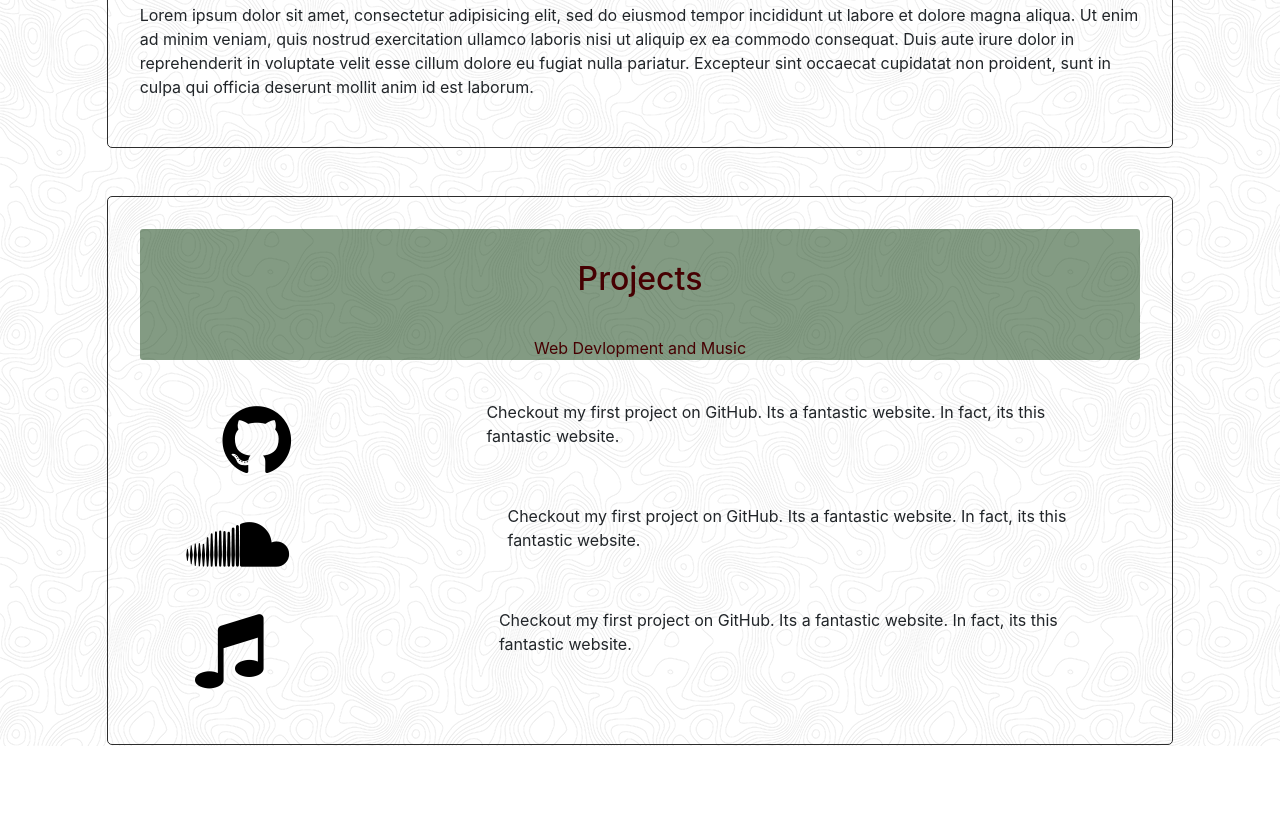
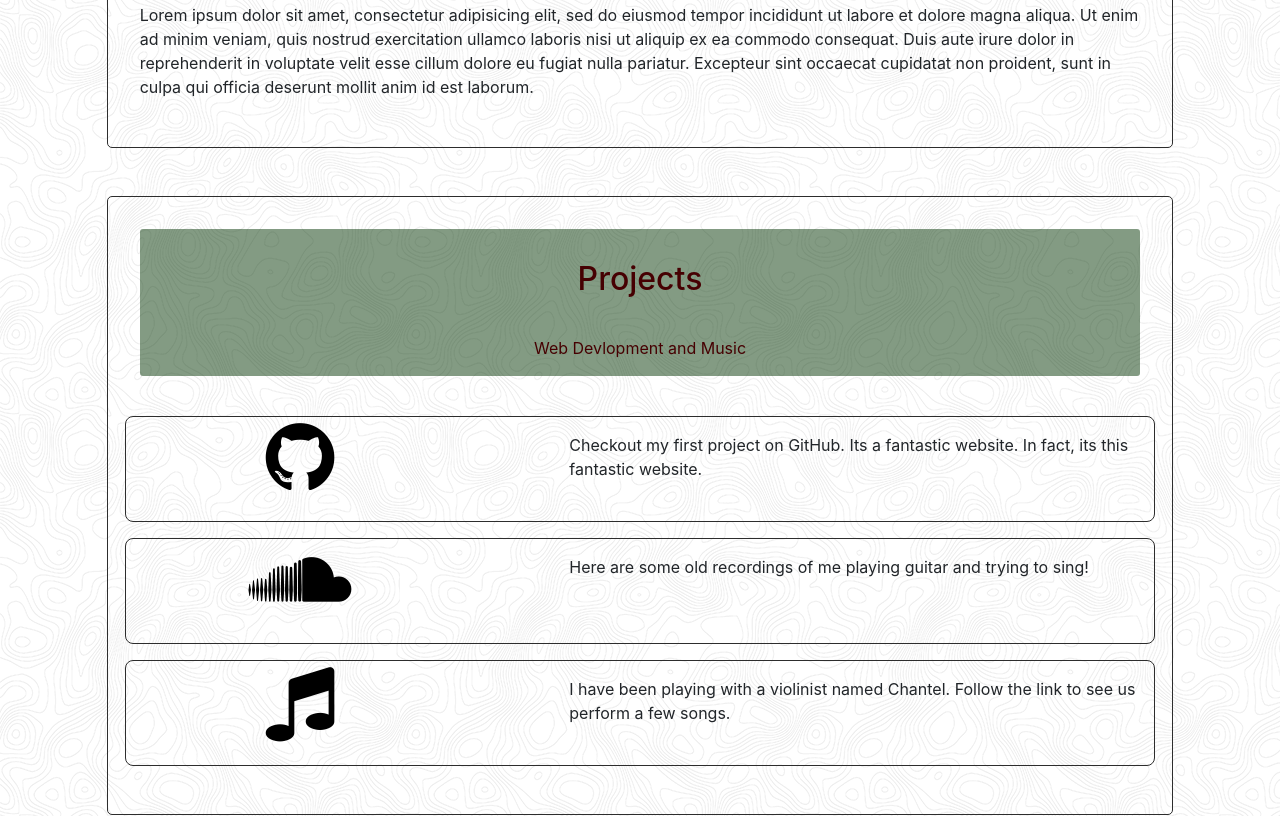
Before and after one commit to GuitarOTronic/PersonalSite, a plain HTML site: page index.html in a window 1280 px wide. Shown: the part 1113-1929 px from the top of the page. Before the commit the page ends 1859 px from the top, so only its background shows below. Drawn offline with nearby package versions, Linux system fonts and the light colour scheme.

Commit message:
positioning and details

```diff
--- a/index.html
+++ b/index.html
@@ -28,8 +28,8 @@
 <!-- NavBar -->
         <nav class="col-2 nav flex-column ">
           <a class="navbar-link testy" href="#1"> Home</a>
-          <a class="navbar-link testy" href="#2"> About</a>
-          <a class="navbar-link testy" href="#3"> Projects</a>
+          <a class="navbar-link testy" href="#about"> About</a>
+          <a class="navbar-link testy" href="#projects"> Projects</a>
         </nav>
 <!-- SLIDE SHOW -->
         <div class="col">
@@ -55,6 +55,7 @@
 <!-- About -->
 
       <div class="row  padUp ">
+        <a name='about'></a>
         <div class="col-10 about center">
           <div class="buff  center">
             <h2>About</h2>
@@ -67,25 +68,30 @@
 <!-- Projects -->
 
       <div class="row  padUp ">
+        <a name='projects'></a>
         <div class="col-10 about center">
           <div class="buff center">
             <h2>Projects</h2>
             <p class="proj">Web Devlopment and Music</p>
           </div>
           <!-- GitHub Proj1 -->
-          <div class="row">
-            <a class="git center" href="https://github.com/GuitarOTronic/PersonalSite"><i class="fa fa-github fa-5x col center" aria-hidden="true"></i></a>
-            <p class="col-7 readme center">Checkout my first project on GitHub. Its a fantastic website. In fact, its this fantastic website.</p>
+          <div class="row bord">
+            <a class="git center" href="https://github.com/GuitarOTronic/PersonalSite">
+              <i class="fa fa-github fa-5x  center" aria-hidden="true"></i>
+            </a>
+            <p class="col-7 readme ">Checkout my first project on GitHub. Its a fantastic website. In fact, its this fantastic website.</p>
           </div>
-          <div class="row">
-            <a class="git center" href="https://soundcloud.com/seans-octopus-farm"><i class="fa fa-soundcloud fa-5x" aria-hidden="true"></i>
+          <div class="row bord">
+            <a class="git center" href="https://soundcloud.com/seans-octopus-farm">
+              <i class="fa fa-soundcloud fa-5x center" aria-hidden="true"></i>
+            </a>
+            <p class="col-7 readme ">Here are some old recordings of me playing guitar and trying to sing!</p>
+          </div>
+          <div class="row bord">
+            <a class="git center" href="https://www.seanandchantel.com/gallery/">
+              <i class="fa fa-music fa-5x center" aria-hidden="true"></i>
               </a>
-            <p class="col-7 readme center">Checkout my first project on GitHub. Its a fantastic website. In fact, its this fantastic website.</p>
-          </div>
-          <div class="row">
-            <a class="git center" href="https://www.seanandchantel.com/gallery/"><i class="fa fa-music fa-5x" aria-hidden="true"></i>
-              </a>
-            <p class="col-7 readme center">Checkout my first project on GitHub. Its a fantastic website. In fact, its this fantastic website.</p>
+            <p class="col-7 readme ">I have been playing with a violinist named Chantel. Follow the link to see us perform a few songs. </p>
           </div>
         </div>
       </div>
--- a/styles/main.css
+++ b/styles/main.css
@@ -126,10 +126,18 @@ a:hover.git  {
 }
 .readme{
   text-align: left;
+  padding-top: 1rem;
+
 }
 .proj {
 
-
+    padding-bottom: 1rem;
     text-align: center;
     color: #460002;
 }
+.bord{
+  border: 1px solid #2d2d2d;
+  border-radius: 8px;
+  margin-bottom: 1rem;
+
+}
```
